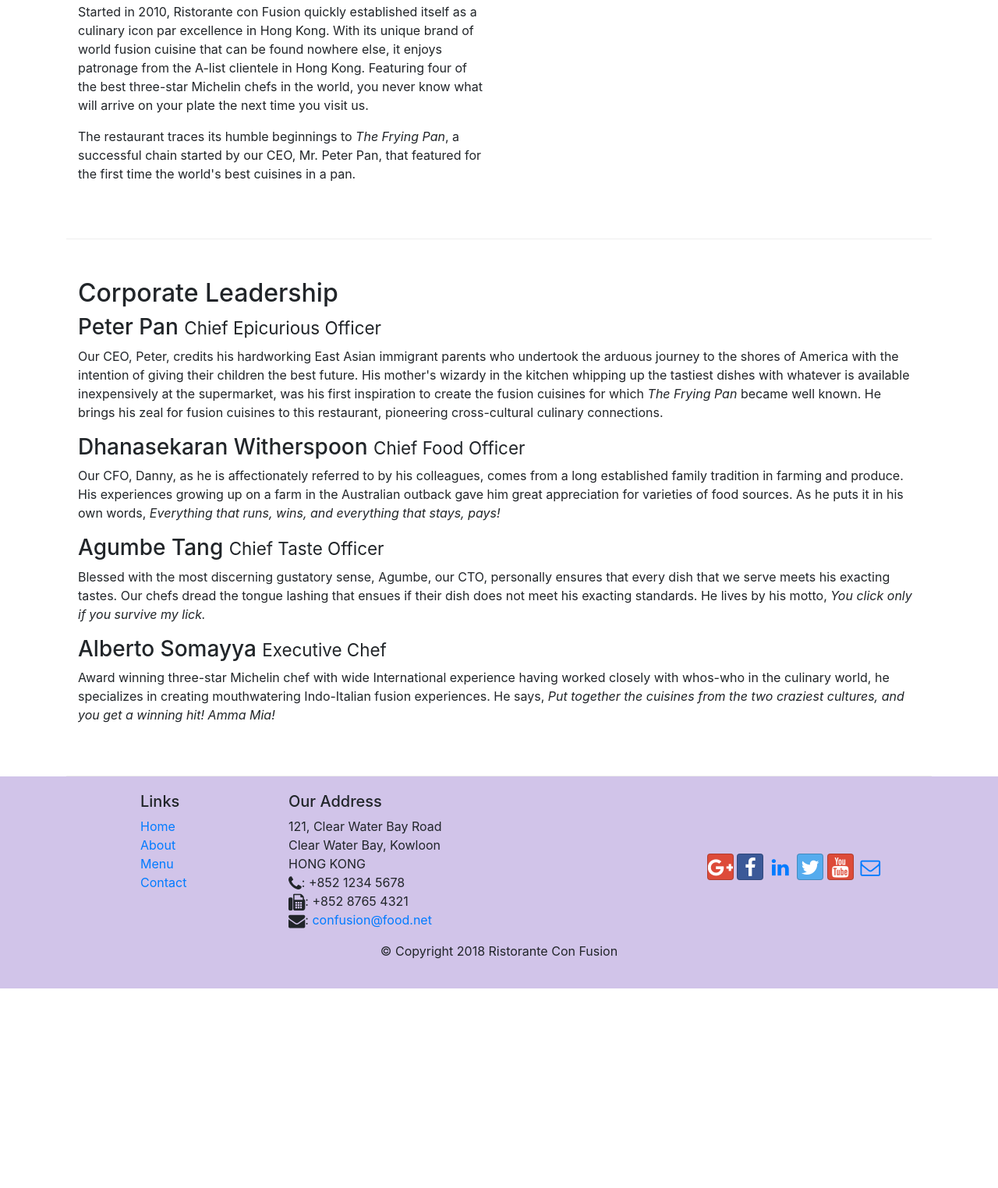
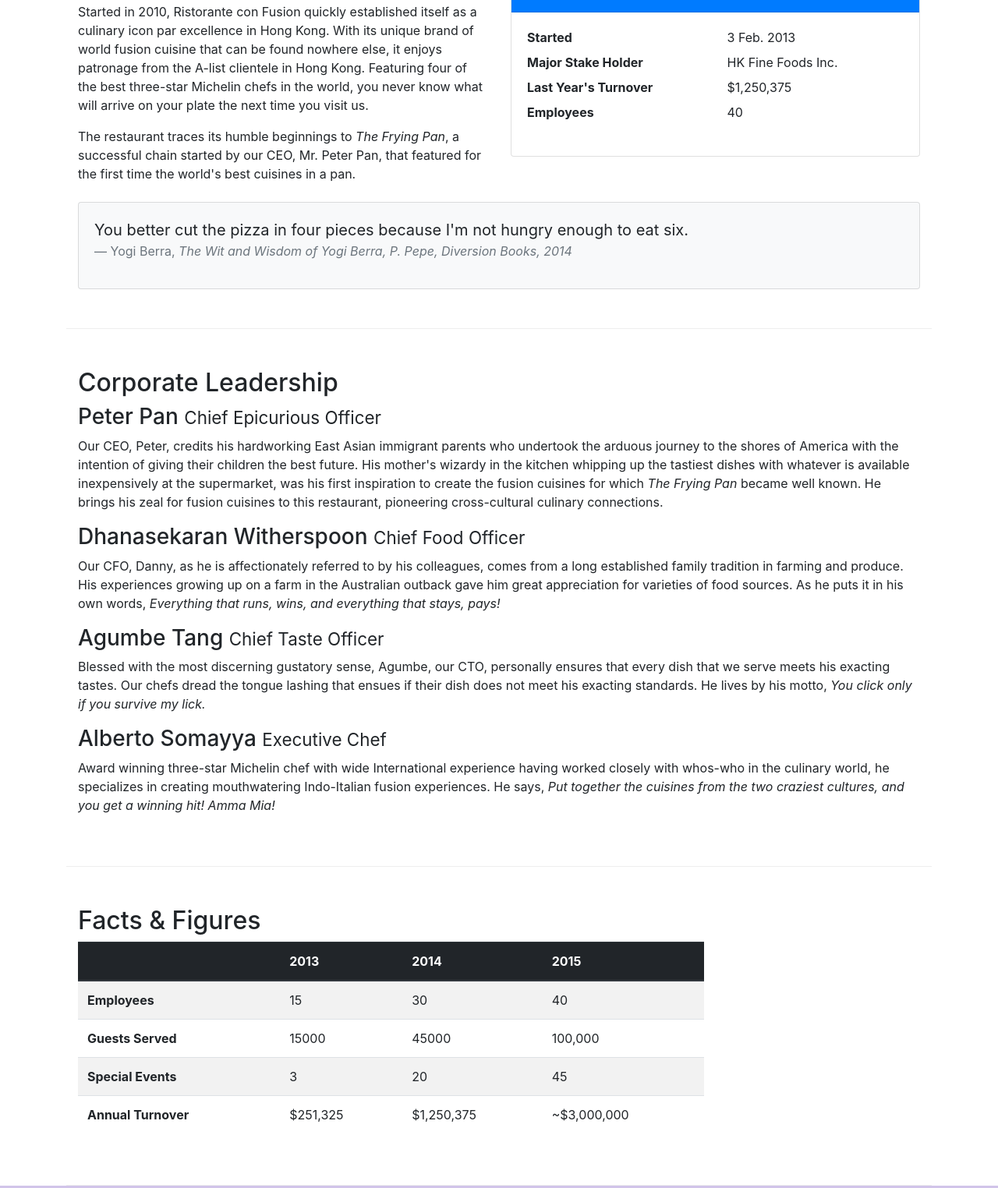
Before and after one commit to JaviScarione/Bootstrap, a website: page aboutus.html in a window 1280 px wide. Shown: the part 558-2082 px from the top of the page at 78% size. Before the commit the page ends 1826 px from the top, so only its background shows below. Drawn offline with nearby package versions, Linux system fonts and the light colour scheme.

Commit message:
Table, Card, Img, Media

```diff
--- a/aboutus.html
+++ b/aboutus.html
@@ -19,7 +19,7 @@
             <button class="navbar-toggler" type="button" data-toggle="collapse" data-target="#Navbar">
                 <span class="navbar-toggler-icon"></span>
             </button>
-            <a class="navbar-brand mr-auto" href="./index.html">Ristorante Con Fusion</a>
+            <a class="navbar-brand mr-auto" href="./index.html"><img src="img/logo.png" height="30" width="41"></a>
                 <div class="collapse navbar-collapse" id="Navbar">
                     <ul class="navbar-nav mr-auto">
                         <li class="nav-item"><a class="nav-link" href='./index.html'><span class="fa fa-home fa-lg"></span> Home</a></li>
@@ -62,7 +62,34 @@
                 <p>Started in 2010, Ristorante con Fusion quickly established itself as a culinary icon par excellence in Hong Kong. With its unique brand of world fusion cuisine that can be found nowhere else, it enjoys patronage from the A-list clientele in Hong Kong.  Featuring four of the best three-star Michelin chefs in the world, you never know what will arrive on your plate the next time you visit us.</p>
                 <p>The restaurant traces its humble beginnings to <em>The Frying Pan</em>, a successful chain started by our CEO, Mr. Peter Pan, that featured for the first time the world's best cuisines in a pan.</p>
             </div>
-            <div>
+            <div class="col-sm">
+                <div class="card">
+                    <h3 class="card-header bg-primary text-white">Facts At a Glance</h3>
+                    <div class="card-body">
+                        <dl class="row">
+                            <dt class="col-6">Started</dt>
+                            <dd class="col-6">3 Feb. 2013</dd>
+                            <dt class="col-6">Major Stake Holder</dt>
+                            <dd class="col-6">HK Fine Foods Inc.</dd>
+                            <dt class="col-6">Last Year's Turnover</dt>
+                            <dd class="col-6">$1,250,375</dd>
+                            <dt class="col-6">Employees</dt>
+                            <dd class="col-6">40</dd>
+                        </dl>
+                    </div>
+                </div>
+            </div>
+            <div class="col-12 mt-2">
+                <div class="card card-body bg-light">
+                    <blockquote class="blockquote">
+                        <p class="mb-0">You better cut the pizza in four pieces because I'm not hungry enough to eat six.</p>
+                        <footer class="blockquote-footer">Yogi Berra,
+                            <cite title="Source Title">
+                                The Wit and Wisdom of Yogi Berra, P. Pepe, Diversion Books, 2014
+                            </cite>
+                        </footer>
+                    </blockquote>
+                </div>
             </div>
         </div>
 
@@ -80,7 +107,49 @@
                 <p class="d-none d-sm-block">Award winning three-star Michelin chef with wide International experience having worked closely with whos-who in the culinary world, he specializes in creating mouthwatering Indo-Italian fusion experiences. He says, <em>Put together the cuisines from the two craziest cultures, and you get a winning hit! Amma Mia!</em></p>
             </div>
        </div>
-
+       <div class="row row-content">
+            <div class="col-12 col-sm-9">
+                <h2>Facts &amp; Figures</h2>
+                <div class="table-responsive">
+                    <table class="table table-striped">
+                        <thead class="thead-dark">
+                            <tr>
+                                <th>&nbsp;</th>
+                                <th>2013</th>
+                                <th>2014</th>
+                                <th>2015</th>
+                            </tr>
+                        </thead>
+                        <tbody>
+                            <tr>
+                                <th>Employees</th>
+                                <td>15</td>
+                                <td>30</td>
+                                <td>40</td>
+                            </tr>
+                            <tr>
+                                <th>Guests Served</th>
+                                <td>15000</td>
+                                <td>45000</td>
+                                <td>100,000</td>
+                            </tr>
+                            <tr>
+                                <th>Special Events</th>
+                                <td>3</td>
+                                <td>20</td>
+                                <td>45</td>
+                            </tr>
+                            <tr>
+                                <th>Annual Turnover</th>
+                                <td>$251,325</td>
+                                <td>$1,250,375</td>
+                                <td>~$3,000,000</td>
+                            </tr>
+                        </tbody>
+                    </table>
+                </div>
+            </div>
+       </div>
     </div>
 
     <footer class="footer">
```
Also changed, not shown: contactus.html (+1 -1 lines), index.html (+18 -7 lines), img/alberto.png (added), img/buffet.png (added), img/logo.png (added), img/uthappizza.png (added), 1 other file.
